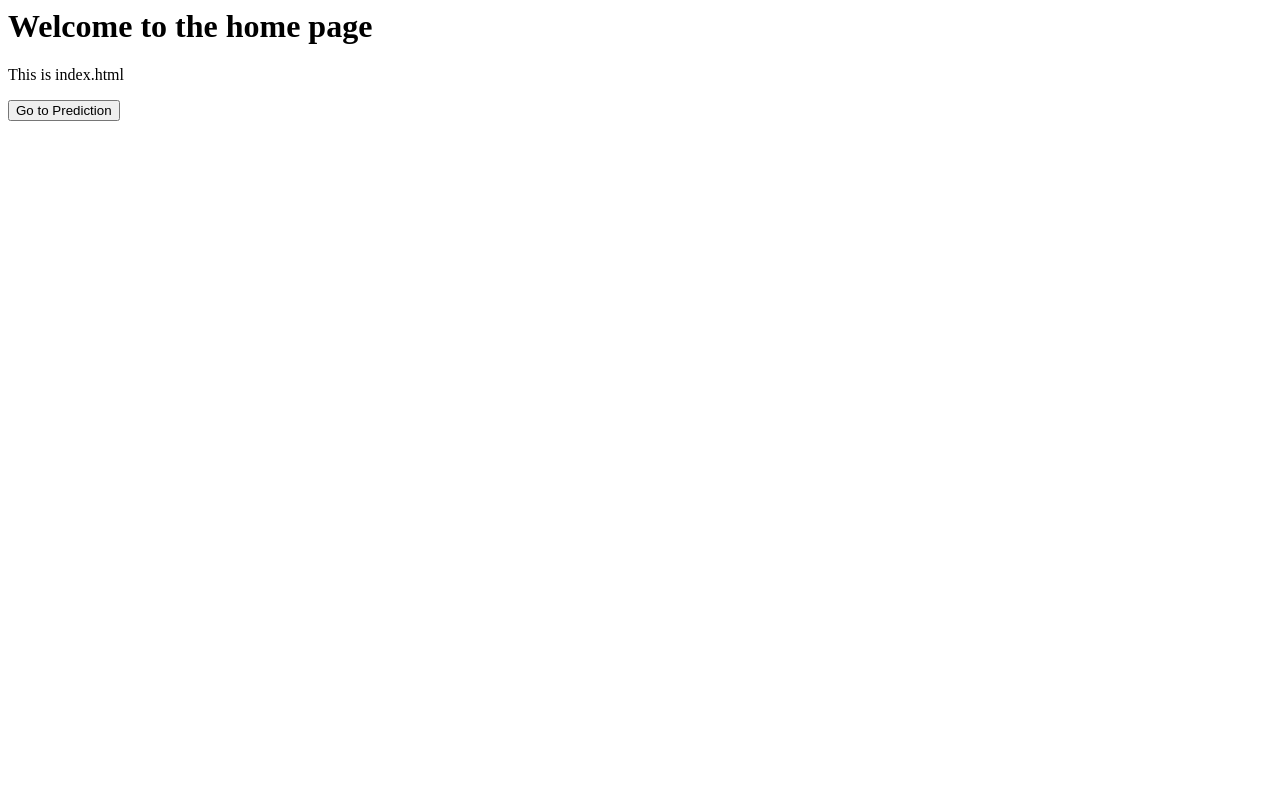
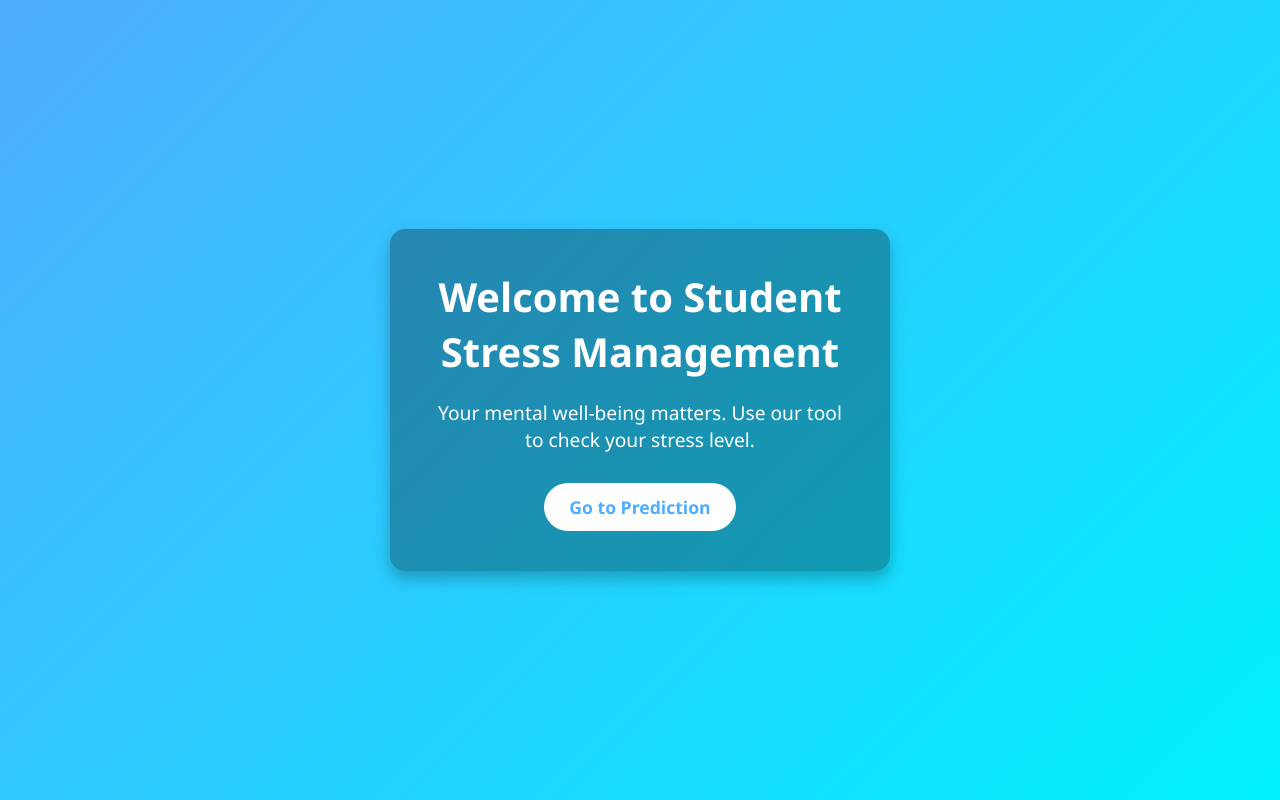
Before and after one commit to Aniket-8314/Student_Stress_Management, a Flask app: page / in a window 1280 px wide. Run offline with Flask 3, Linux system fonts and the light colour scheme.

Commit message:
CSS Added

```diff
--- a/templates/index.html
+++ b/templates/index.html
@@ -1,6 +1,72 @@
-<h1>Welcome to the home page</h1>
-<p>This is index.html</p>
+<!DOCTYPE html>
+<html lang="en">
+<head>
+  <meta charset="UTF-8">
+  <meta name="viewport" content="width=device-width, initial-scale=1.0">
+  <title>Student Stress Management</title>
+  <style>
+    /* Reset some default styles */
+    * {
+      margin: 0;
+      padding: 0;
+      box-sizing: border-box;
+      font-family: "Segoe UI", Tahoma, Geneva, Verdana, sans-serif;
+    }
 
-<form action="/predictdata" method="get">
-  <button type="submit">Go to Prediction</button>
-</form>
+    body {
+      height: 100vh;
+      display: flex;
+      justify-content: center;
+      align-items: center;
+      background: linear-gradient(135deg, #4facfe 0%, #00f2fe 100%);
+      color: #fff;
+    }
+
+    .container {
+      text-align: center;
+      background: rgba(0, 0, 0, 0.3);
+      padding: 40px;
+      border-radius: 15px;
+      box-shadow: 0 8px 16px rgba(0, 0, 0, 0.25);
+      max-width: 500px;
+    }
+
+    .container h1 {
+      font-size: 2.5rem;
+      margin-bottom: 20px;
+    }
+
+    .container p {
+      font-size: 1.2rem;
+      margin-bottom: 30px;
+    }
+
+    .btn {
+      padding: 12px 25px;
+      font-size: 1.1rem;
+      font-weight: bold;
+      color: #4facfe;
+      background-color: #fff;
+      border: none;
+      border-radius: 30px;
+      cursor: pointer;
+      transition: all 0.3s ease-in-out;
+    }
+
+    .btn:hover {
+      background-color: #e6f0ff;
+      transform: scale(1.05);
+    }
+  </style>
+</head>
+<body>
+  <div class="container">
+    <h1>Welcome to Student Stress Management</h1>
+    <p>Your mental well-being matters. Use our tool to check your stress level.</p>
+
+    <form action="/predictdata">
+      <button type="submit" class="btn">Go to Prediction</button>
+    </form>
+  </div>
+</body>
+</html>
```
